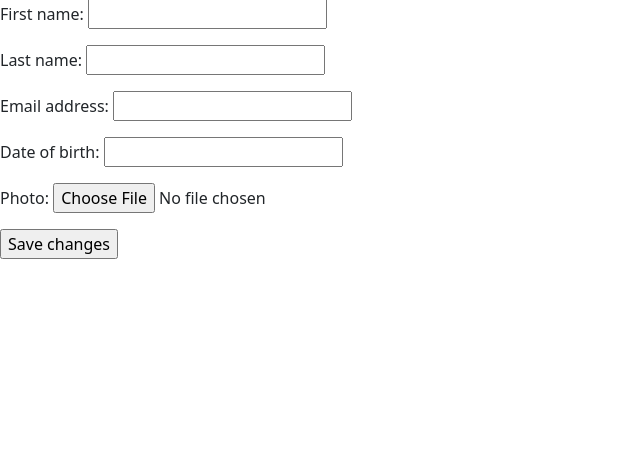
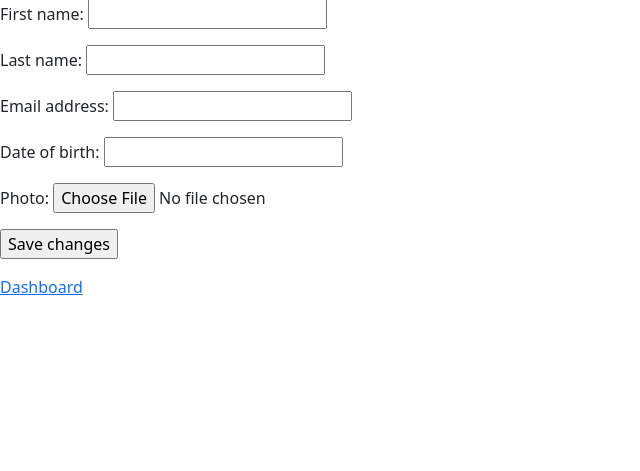
Before and after one commit to antonnifo/Django-watermark, a Django app: template human/templates/human/edit.html in a window 1280 px wide. Shown: the part 97-568 px from the top of the page, without its empty margins (0-640 px from the left). Run offline with Django 4.2, Linux system fonts and the light colour scheme; the template is opened without the code that fills it: values that come from a table or form of the project are taken from there, others are empty.

Commit message:
link to dashboard

```diff
--- a/human/templates/human/edit.html
+++ b/human/templates/human/edit.html
@@ -10,4 +10,5 @@
         {% csrf_token %}
         <p><input type="submit" value="Save changes"></p>
     </form>
+    <p><a href="{% url "dashboard" %}">Dashboard</a> </p>
 {% endblock %}
```
